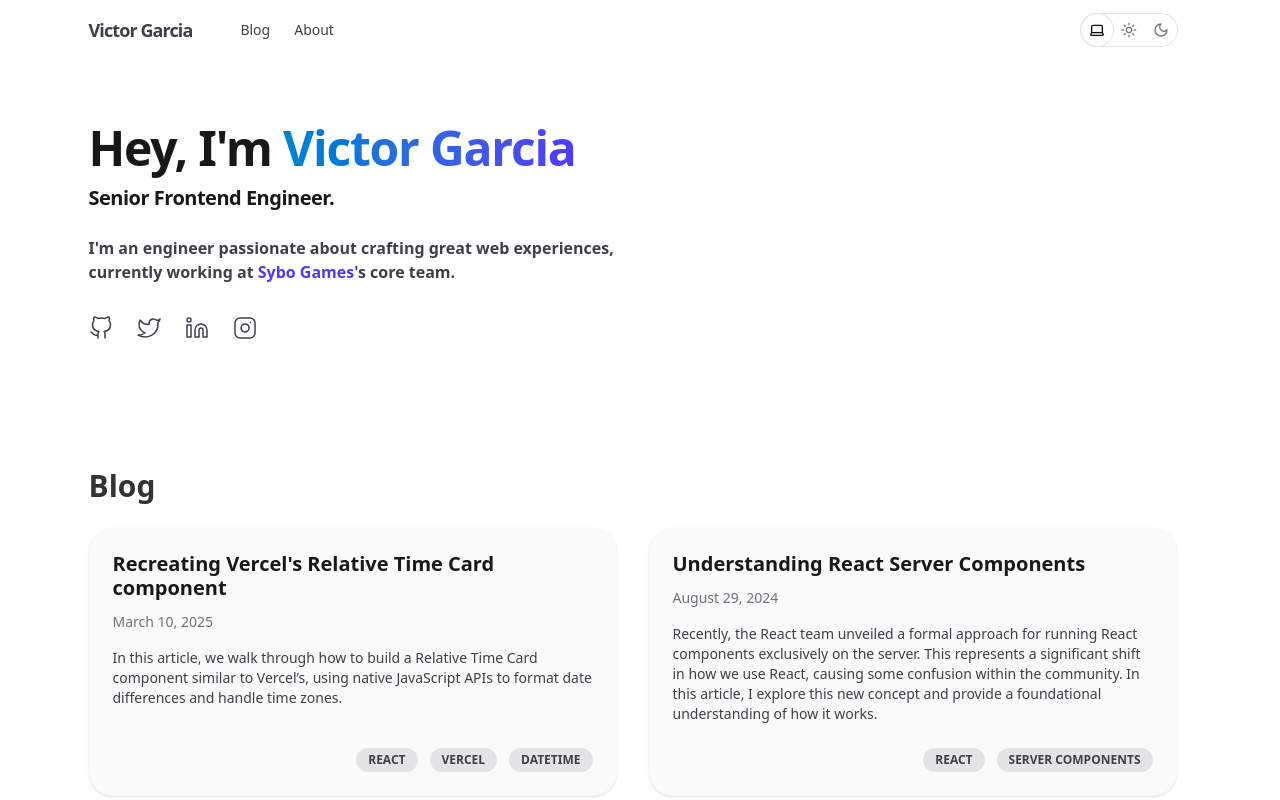
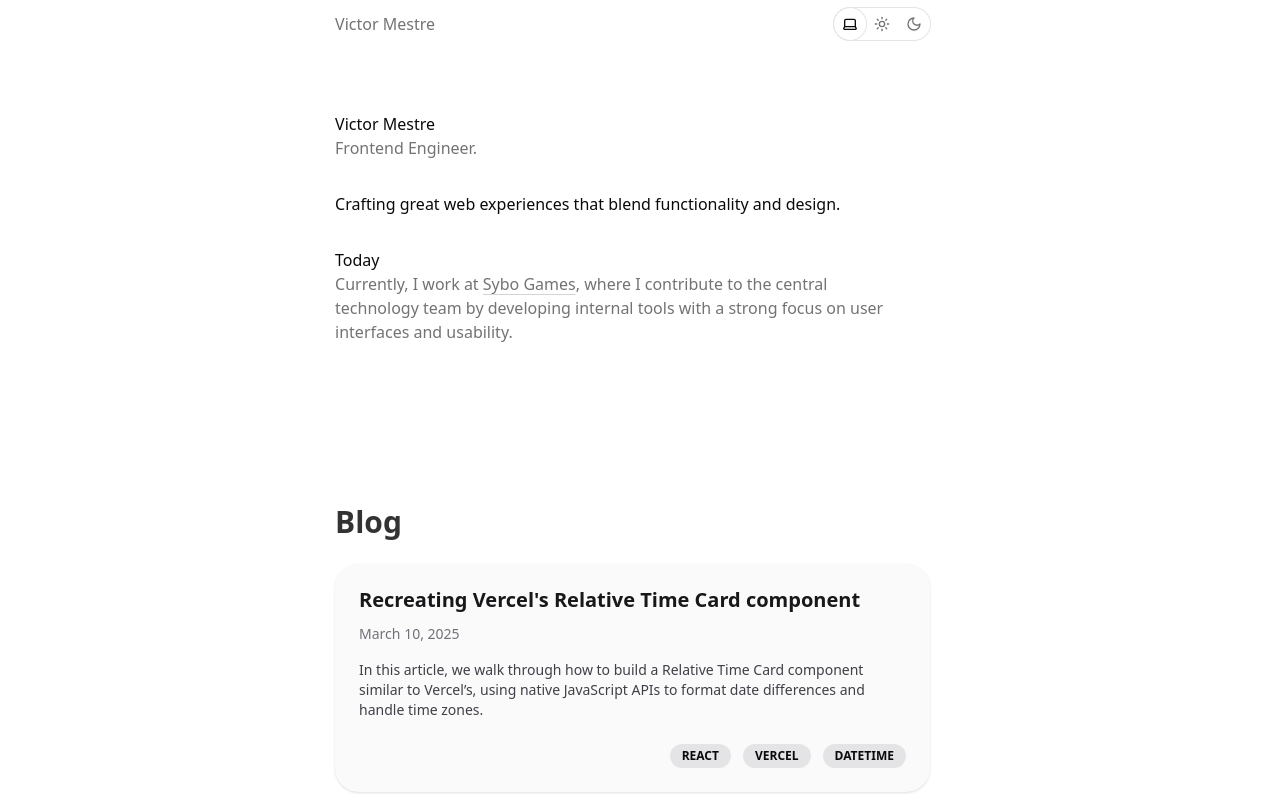
Before and after one commit to vgarmes/vgarmes.github.io, an Astro site: page / in a window 1280 px wide. Shown: the top 800 px of the page. Built offline with nearby package versions, Linux system fonts and the light colour scheme; Astro itself is replaced by a stand-in of ours; some packages are replaced by stand-ins of ours.

Commit message:
refactor: header

```diff
--- a/astro.config.ts
+++ b/astro.config.ts
@@ -1,4 +1,4 @@
-import { defineConfig } from 'astro/config'
+import { defineConfig, fontProviders } from 'astro/config'
 import preact from '@astrojs/preact'
 import mdx from '@astrojs/mdx'
 import { remarkReadingTime } from './remark-reading-time.mjs'
@@ -21,5 +21,15 @@ export default defineConfig({
 
 	vite: {
 		plugins: [tailwindcss()]
+	},
+
+	experimental: {
+		fonts: [
+			{
+				provider: fontProviders.google(),
+				name: 'Inter',
+				cssVariable: '--font-inter'
+			}
+		]
 	}
 })
--- a/src/components/Head.astro
+++ b/src/components/Head.astro
@@ -1,5 +1,6 @@
 ---
 import '../styles/global.css'
+import { Font } from 'astro:assets'
 
 export interface Props {
 	title: string
@@ -60,3 +61,5 @@ const { title, description, image = '/cover.png' } = Astro.props
 	// Runs on view transitions navigation
 	document.addEventListener('astro:after-swap', setTheme)
 </script>
+
+<Font cssVariable="--font-inter" preload />
--- a/src/components/Hero.astro
+++ b/src/components/Hero.astro
@@ -1,34 +1,27 @@
----
-import Social from './Social.astro'
----
+<section class="max-w-xl pt-16 pb-32">
+	<div class="mb-8 space-y-8">
+		<div>
+			<h1 class="font-medium">Victor Mestre</h1>
+			<h2
+				class="text-muted-foreground font-medium"
+				style={{ animationDelay: '0.2s' }}
+			>
+				Frontend Engineer.
+			</h2>
+		</div>
+		<p>Crafting great web experiences that blend functionality and design.</p>
 
-<section class="animate-fade-up max-w-xl pt-16 pb-32">
-	<div class="mb-8">
-		<h1
-			class="text-4xl font-bold tracking-tight sm:text-5xl text-zinc-900 dark:text-white"
-		>
-			Hey, I'm <span
-				class="bg-gradient-to-r from-sky-600 to-indigo-600 bg-clip-text text-transparent dark:from-sky-400 dark:to-indigo-400"
-				>Victor Garcia</span
-			>
-		</h1>
-		<h2
-			class="mt-3 text-lg font-semibold tracking-tight sm:text-xl text-zinc-900 dark:text-white"
-		>
-			Senior Frontend Engineer.
-		</h2>
-		<p
-			class="font-semibold mt-6 text-zinc-700 dark:text-zinc-300 dark:[&>strong]:text-yellow-400 [&>strong]:text-indigo-900 [&>strong]:font-semibold"
-		>
-			I'm an engineer passionate about crafting great web experiences, currently
-			working at <a
-				href="https://sybogames.com/"
-				target="_blank"
-				rel="noopener noreferrer"
-				class="text-indigo-600 dark:text-indigo-400 hover:underline"
-				>Sybo Games</a
-			>'s core team.
-		</p>
+		<div>
+			<h3>Today</h3>
+			<p class="text-muted-foreground">
+				Currently, I work at <a
+					class="hover:decoration-foreground underline decoration-neutral-300 decoration-1 underline-offset-4 dark:decoration-neutral-600"
+					href="https://sybogames.com/"
+					rel="noopener noreferrer"
+					target="_blank">Sybo Games</a
+				>, where I contribute to the central technology team by developing
+				internal tools with a strong focus on user interfaces and usability.
+			</p>
+		</div>
 	</div>
-	<Social />
 </section>
--- a/src/components/header/Header.astro
+++ b/src/components/header/Header.astro
@@ -8,28 +8,14 @@ import ThemeSwitcher from './ThemeSwitcher'
 	class="sticky top-0 z-20 flex w-full flex-col backdrop-blur-md transition-transform"
 >
 	<nav
-		class="mx-auto flex w-full max-w-6xl items-center justify-between px-4 py-2 text-base transition-all md:px-8"
+		class="mx-auto flex w-full max-w-prose items-center justify-between py-2 text-base transition-all"
 	>
 		<div class="flex items-center">
 			<a href="/">
-				<h2
-					class="py-2 pr-12 text-lg font-semibold tracking-tighter hover:text-indigo-600 dark:hover:text-indigo-400"
-				>
-					Victor Garcia
+				<h2 class="text-muted-foreground hover:text-foreground">
+					Victor Mestre
 				</h2>
 			</a>
-			<div class="hidden flex-1 items-center gap-6 sm:flex">
-				<a
-					href="/blog"
-					class="text-sm font-medium hover:text-indigo-600 dark:hover:text-indigo-400"
-					>Blog</a
-				>
-				<a
-					href="/about"
-					class="text-sm font-medium hover:text-indigo-600 dark:hover:text-indigo-400"
-					>About</a
-				>
-			</div>
 		</div>
 		<div class="hidden sm:flex"><ThemeSwitcher client:visible /></div>
 		<MobileMenuButton />
--- a/src/layouts/base.astro
+++ b/src/layouts/base.astro
@@ -16,11 +16,12 @@ const { title, description, image } = Astro.props
 		<ClientRouter />
 	</head>
 	<body
-		class="bg-background flex flex-col font-sans break-words text-zinc-700 dark:text-zinc-300"
+		class="bg-background text-foreground flex flex-col px-6 font-sans break-words"
 	>
 		<Header />
 		<MobileMenu />
-		<main class="mx-auto w-full max-w-6xl px-4 md:px-8">
+
+		<main class="mx-auto w-full max-w-prose">
 			<slot />
 		</main>
 		<Footer />
--- a/src/styles/global.css
+++ b/src/styles/global.css
@@ -2,6 +2,10 @@
 @plugin '@tailwindcss/typography';
 
 @custom-variant dark (&:where(.dark, .dark *));
+
+@theme inline {
+	--font-sans: var(--font-roboto);
+}
 
 @theme {
 	--animate-fade-up: fade-up 1000ms;
```
